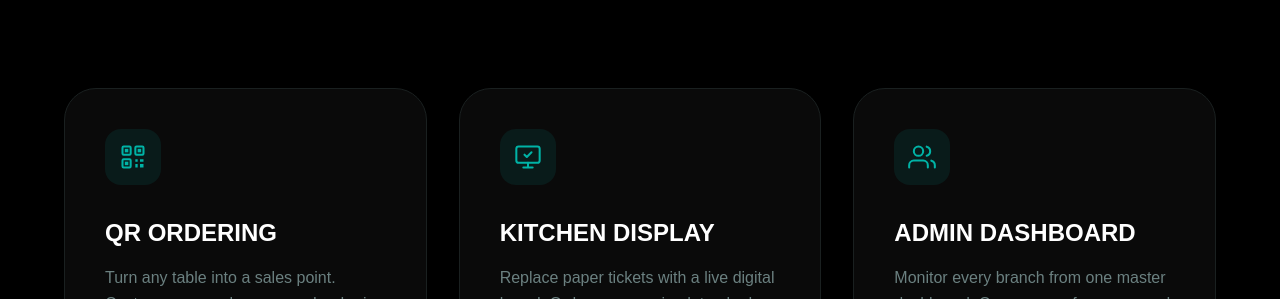
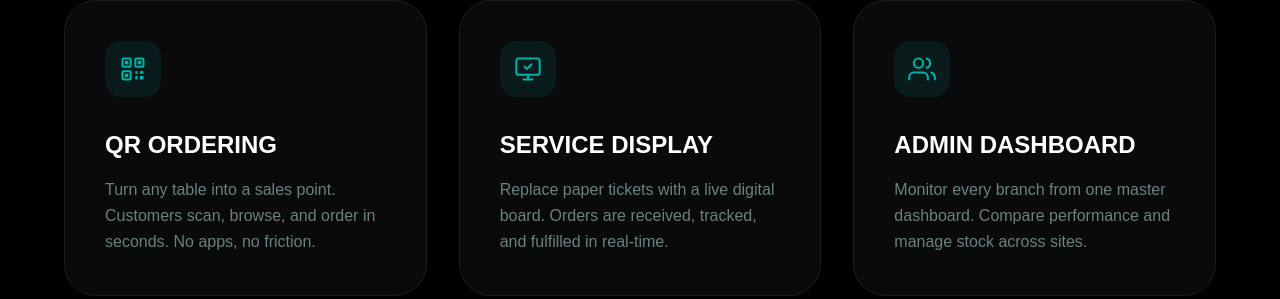
Before and after one commit to rationsbrands/cevop-web, a Next.js app: page /product in a window 1280 px wide. Shown: the part 416-715 px from the top of the page. Built offline with nearby package versions, Linux system fonts and the light colour scheme; no server answers; the database is empty; a web font is replaced by a local one.

Commit message:
service fix

```diff
--- a/app/admin/(protected)/testimonials/page.tsx
+++ b/app/admin/(protected)/testimonials/page.tsx
@@ -12,7 +12,7 @@ interface Testimonial {
 }
 
 const DEFAULT_TESTIMONIAL = {
-  quote: "We used to lose orders every Friday night. Now the kitchen sees every order the second it's placed. Service is faster, staff are calmer, and customers actually come back.",
+  quote: "We used to lose orders every Friday night. Now the service sees every order the second it's placed. Service is faster, staff are calmer, and customers actually come back.",
   author_name: 'Restaurant Owner',
   author_title: '',
   author_location: 'Lagos, Nigeria',
--- a/app/contact/page.tsx
+++ b/app/contact/page.tsx
@@ -45,7 +45,7 @@ export default function ContactPage() {
                   Get in Touch
                 </span>
                 <h1 className="font-display text-[var(--color-text)] mb-8 leading-[1.1] uppercase" style={{ fontSize: 'clamp(3rem, 8vw, 5rem)', letterSpacing: '-0.02em' }}>
-                  Ready to <br /><span className="text-[var(--color-accent)]">modernise</span> your kitchen?
+                  Ready to <br /><span className="text-[var(--color-accent)]">modernise</span> your service?
                 </h1>
                 <p className="text-[var(--color-muted)] text-xl leading-relaxed mb-12">
                   Book a 15-minute demo to see how Cevop can help you grow sales and protect your margins.
--- a/app/layout.tsx
+++ b/app/layout.tsx
@@ -26,10 +26,10 @@ const fragmentMono = Fragment_Mono({
 export const metadata: Metadata = {
   metadataBase: new URL('https://cevop.com'),
   title: 'Cevop — Restaurant Operations Platform',
-  description: 'QR ordering, live kitchen display, and real-time management for restaurants. No app download required. Start free for 14 days.',
+  description: 'QR ordering, live service display, and real-time management for restaurants. No app download required. Start free for 14 days.',
   openGraph: {
     title: 'Cevop — Restaurant Operations Platform',
-    description: 'QR ordering, live kitchen display, and real-time management for restaurants. No app download required. Start free for 14 days.',
+    description: 'QR ordering, live service display, and real-time management for restaurants. No app download required. Start free for 14 days.',
     type: 'website',
     siteName: 'Cevop',
     url: 'https://cevop.com',
@@ -38,7 +38,7 @@ export const metadata: Metadata = {
   twitter: {
     card: 'summary_large_image',
     title: 'Cevop — Restaurant Operations Platform',
-    description: 'QR ordering, live kitchen display, and real-time management for restaurants.',
+    description: 'QR ordering, live service display, and real-time management for restaurants.',
     images: ['/opengraph-image.png'],
   },
   alternates: {
--- a/app/product/page.tsx
+++ b/app/product/page.tsx
@@ -15,7 +15,7 @@ const features = [
   {
     id: 'kds',
     Icon: IconMonitor,
-    title: 'Kitchen Display',
+    title: 'Service Display',
     desc: 'Replace paper tickets with a live digital board. Orders are received, tracked, and fulfilled in real-time.'
   },
   {
@@ -50,7 +50,7 @@ export default function ProductPage() {
                 The Platform
               </span>
               <h1 className="font-display text-[var(--color-text)] mb-8 leading-[1.1] uppercase text-center" style={{ fontSize: 'clamp(3rem, 8vw, 5rem)', letterSpacing: '-0.02em' }}>
-                Everything you need <br />to run a <span className="text-[var(--color-accent)]">smarter</span> kitchen.
+                Everything you need <br />to run a <span className="text-[var(--color-accent)]">smarter</span> service.
               </h1>
             </AnimatedSection>
 
--- a/app/solutions/page.tsx
+++ b/app/solutions/page.tsx
@@ -28,7 +28,7 @@ const solutions = [
     title: 'Optimize Labor',
     tagline: 'Get more done with the same team.',
     desc: 'Labor is tight. Time is even tighter. Cevop helps your team spend less time on manual work and more time with customers.',
-    features: ['Live Kitchen Display', 'Staff Performance Metrics', 'Shift Scheduling', 'Task Automation'],
+    features: ['Live Service Display', 'Staff Performance Metrics', 'Shift Scheduling', 'Task Automation'],
     color: 'bg-amber-500',
   }
 ]
--- a/components/layout/Footer.tsx
+++ b/components/layout/Footer.tsx
@@ -45,7 +45,7 @@ export function Footer({ socialData }: { socialData?: any }) {
               </Link>
             </div>
             <p className="text-xs text-[var(--color-muted)] leading-relaxed max-w-[220px]">
-              Restaurant operations platform. QR ordering, live kitchen display, real-time management.
+              Restaurant operations platform. QR ordering, live service display, real-time management.
             </p>
             <p className="text-xs text-[var(--color-muted)] mt-4">
               © {new Date().getFullYear()} Cevop. All rights reserved.
--- a/components/layout/Navbar.tsx
+++ b/components/layout/Navbar.tsx
@@ -19,7 +19,7 @@ export const DEFAULT_NAV_LINKS: NavLink[] = [
     href: '/product',
     items: [
       { label: 'QR Ordering', href: '/product#qr', desc: 'Contactless ordering for tables.' },
-      { label: 'Kitchen Display', href: '/product#kds', desc: 'Digital order management for chefs.' },
+      { label: 'Service Display', href: '/product#kds', desc: 'Digital order management for chefs.' },
       { label: 'Admin Dashboard', href: '/product#admin', desc: 'Real-time sales and staff tracking.' },
     ]
   },
--- a/components/sections/FAQ.tsx
+++ b/components/sections/FAQ.tsx
@@ -14,7 +14,7 @@ export const DEFAULT_FAQS = [
   },
   {
     q: 'What happens if the internet goes down?',
-    a: 'The customer app queues orders locally and syncs the moment the connection returns. Kitchen staff are notified as soon as orders arrive. Nothing is lost.',
+    a: 'The customer app queues orders locally and syncs the moment the connection returns. Service staff are notified as soon as orders arrive. Nothing is lost.',
   },
   {
     q: 'Can I manage multiple restaurant locations?',
--- a/components/sections/Features.tsx
+++ b/components/sections/Features.tsx
@@ -4,7 +4,7 @@ import { IconQR, IconMonitor, IconBell, IconBranch, IconUsers, IconOffline, Icon
 
 const features = [
   { Icon: IconQR, name: 'QR Digital Menu', desc: 'No app download. Works in any mobile browser, instantly.' },
-  { Icon: IconMonitor, name: 'Live Kitchen Display', desc: 'Orders appear the moment they are placed. Status updates in one tap.' },
+  { Icon: IconMonitor, name: 'Live Service Display', desc: 'Orders appear the moment they are placed. Status updates in one tap.' },
   { Icon: IconBell, name: 'Waiter Call System', desc: 'Customers request attention from the table. Staff respond from their dashboard.' },
   { Icon: IconBranch, name: 'Multi-Branch Control', desc: 'One account manages every location. Each branch fully isolated.' },
   { Icon: IconUsers, name: 'Staff Management', desc: 'Invite, assign roles, and manage your team in minutes.' },
--- a/components/sections/HowItWorks.tsx
+++ b/components/sections/HowItWorks.tsx
@@ -38,7 +38,7 @@ function PhoneMockup() {
   )
 }
 
-function KitchenMockup() {
+function ServiceMockup() {
   const columns = [
     { label: 'RECEIVED', color: 'var(--color-blue)', orders: [{ table: 'T3', items: 'Jollof × 2', time: '0:42' }, { table: 'T7', items: 'Burger × 1', time: '1:05' }] },
     { label: 'PREPARING', color: 'var(--color-amber)', orders: [{ table: 'T1', items: 'Steak × 1', time: '8:22' }] },
@@ -95,9 +95,9 @@ const steps = [
   },
   {
     number: '02',
-    title: 'The Kitchen',
-    desc: 'Orders appear on the kitchen display the moment they\'re placed. Staff confirm, prepare, and mark orders ready in one tap. Every order tracked. Nothing missed.',
-    Visual: KitchenMockup,
+    title: 'The Service',
+    desc: 'Orders appear on the service display the moment they\'re placed. Staff confirm, prepare, and mark orders ready in one tap. Every order tracked. Nothing missed.',
+    Visual: ServiceMockup,
   },
   {
     number: '03',
--- a/components/sections/Problem.tsx
+++ b/components/sections/Problem.tsx
@@ -22,7 +22,7 @@ const problems = [
         <line x1="9" y1="21" x2="15" y2="18" />
       </svg>
     ),
-    title: 'Orders get lost between table and kitchen.',
+    title: 'Orders get lost between table and service.',
     desc: 'Verbal orders. Paper tickets. Shouting across a busy floor. Things get missed. Food gets wasted. Guests get frustrated.',
   },
   {
--- a/components/sections/Testimonial.tsx
+++ b/components/sections/Testimonial.tsx
@@ -3,7 +3,7 @@ import { AnimatedSection } from '@/components/ui/AnimatedSection'
 
 export function Testimonial({ testimonial }: { testimonial?: any }) {
   const t = testimonial ?? {
-    quote: "We used to lose orders every Friday night. Now the kitchen sees every order the second it's placed. Service is faster, staff are calmer, and customers actually come back.",
+    quote: "We used to lose orders every Friday night. Now Service is faster, staff are calmer, and customers actually come back.",
     author_name: "Restaurant Owner",
     author_location: "Lagos, Nigeria"
   }
```
